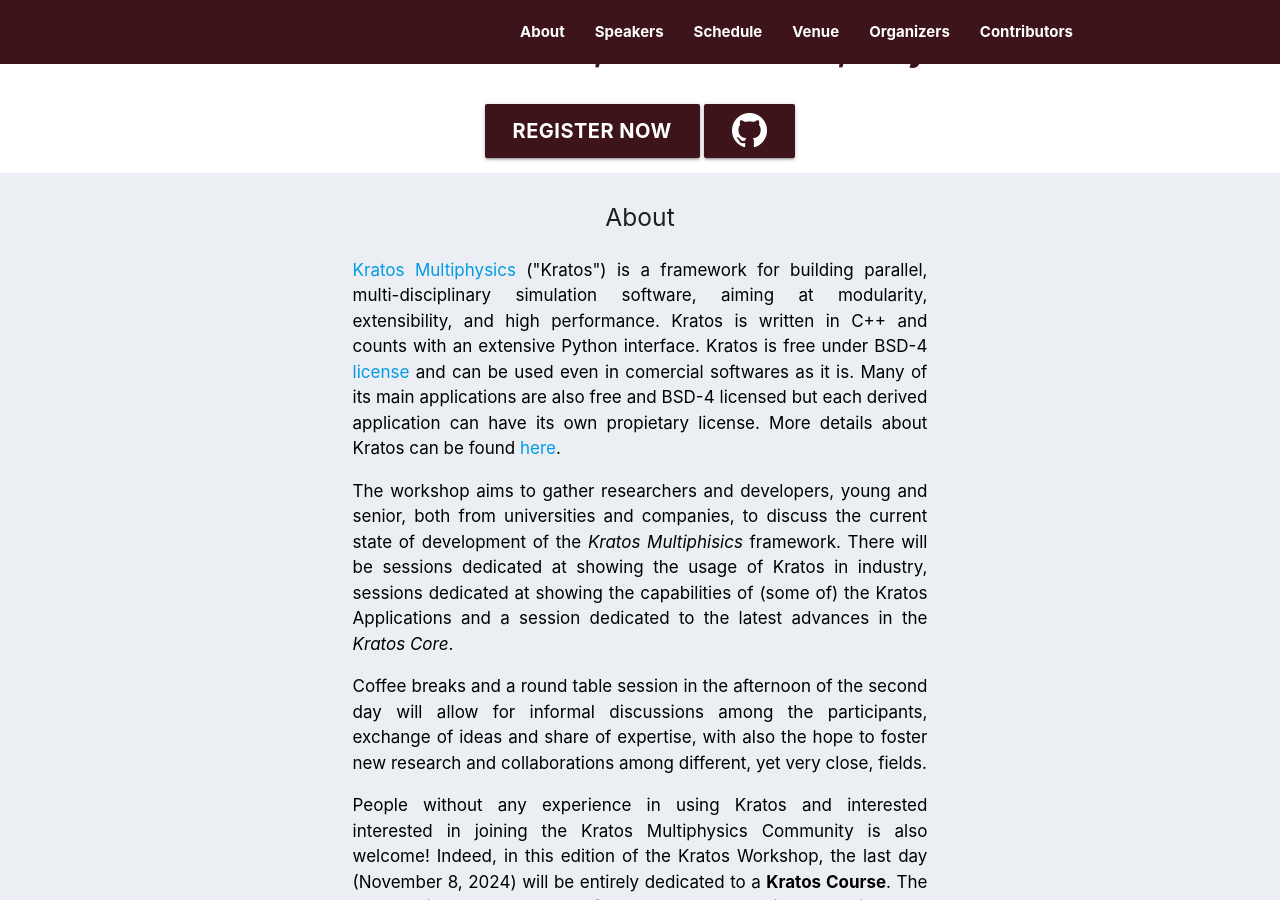
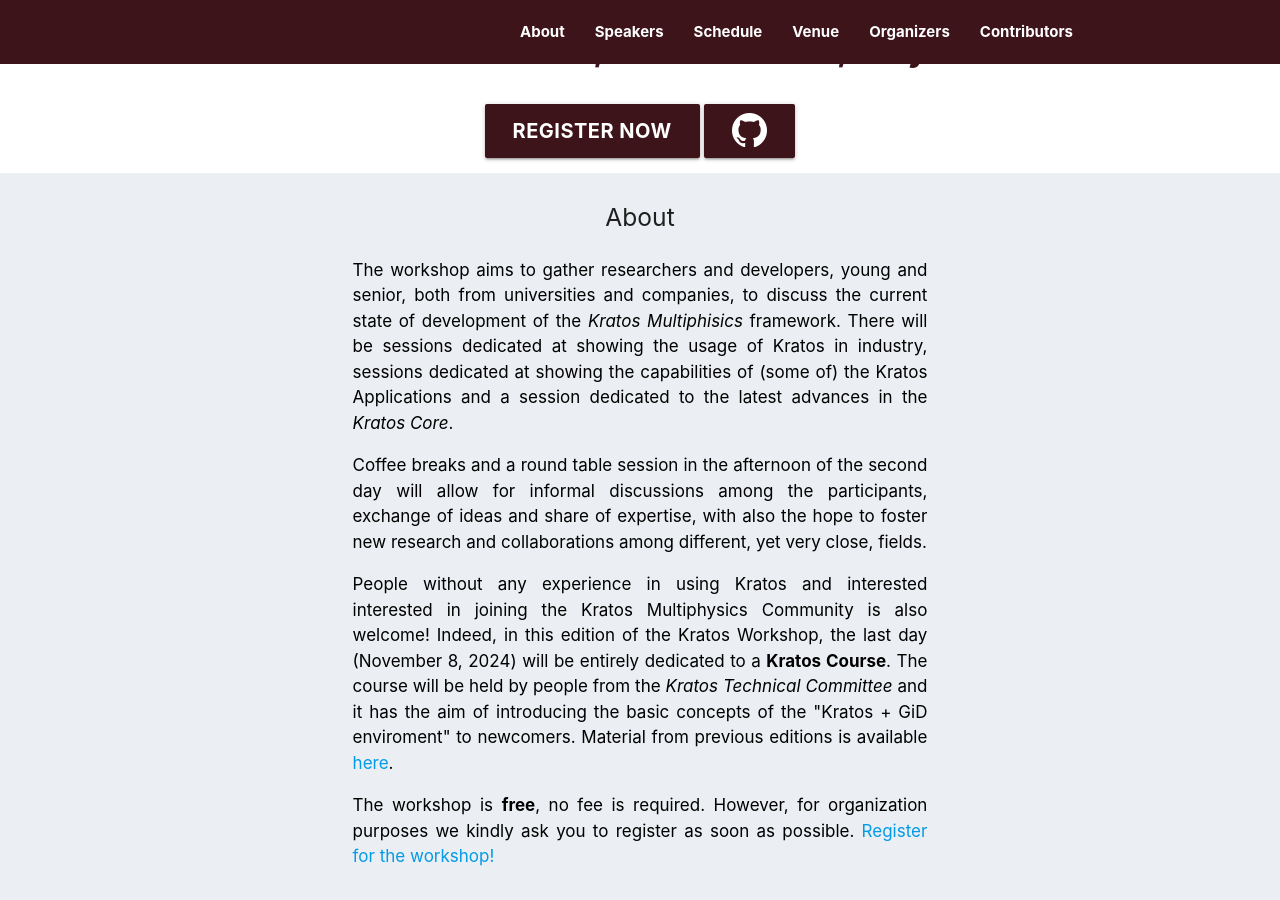
Before and after one commit to ncrescenzio/km2024, a Jekyll site: the page built from index.html, in a window 1280 px wide and 900 px high, scrolled down 373 px. Built offline with Jekyll 4.4.1, drawn with Linux system fonts in a browser that asks for light colours; nearby versions of some CDN libraries.

Commit message:
short about

```diff
--- a/_includes/about.html
+++ b/_includes/about.html
@@ -4,8 +4,8 @@
     <h5 class="center-align">About</h5>
     <div class="row">
       <div class="col s12 m10 offset-m1 l8 offset-l2 section-gray-body" style="text-align: justify">
-         <p><a href="https://github.com/KratosMultiphysics/Kratos">Kratos Multiphysics</a> ("Kratos") is a framework for building parallel, multi-disciplinary simulation software, aiming at modularity, extensibility, and high performance. Kratos is written in C++ and counts with an extensive Python interface. Kratos is free under BSD-4 <a href="https://github.com/KratosMultiphysics/Kratos/wiki/Licence">license</a> and can be used even in comercial softwares as it is. Many of its main applications are also free and BSD-4 licensed but each derived application can have its own propietary license.
-         More details about Kratos can be found <a href="https://github.com/KratosMultiphysics/Kratos/wiki/Overview">here</a>.</p>
+         <!-- <p><a href="https://github.com/KratosMultiphysics/Kratos">Kratos Multiphysics</a> ("Kratos") is a framework for building parallel, multi-disciplinary simulation software, aiming at modularity, extensibility, and high performance. Kratos is written in C++ and counts with an extensive Python interface. Kratos is free under BSD-4 <a href="https://github.com/KratosMultiphysics/Kratos/wiki/Licence">license</a> and can be used even in comercial softwares as it is. Many of its main applications are also free and BSD-4 licensed but each derived application can have its own propietary license. -->
+         <!-- More details about Kratos can be found <a href="https://github.com/KratosMultiphysics/Kratos/wiki/Overview">here</a>.</p> -->
 
          <p>
          The workshop aims to gather researchers and developers, young and senior, both from universities and companies, to discuss the current state of development of the
```
